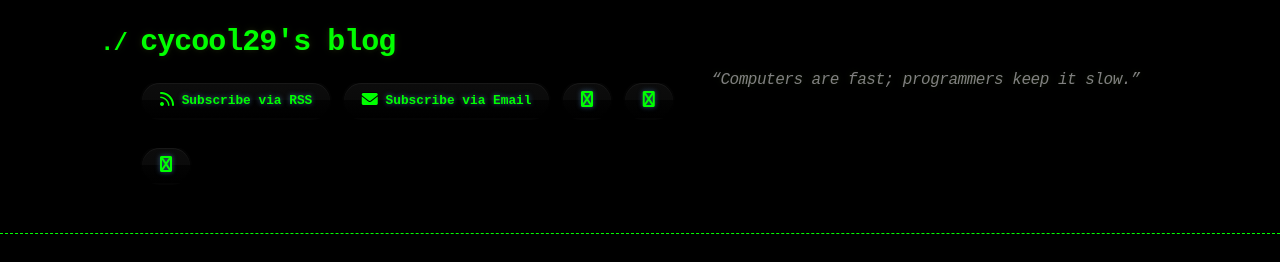
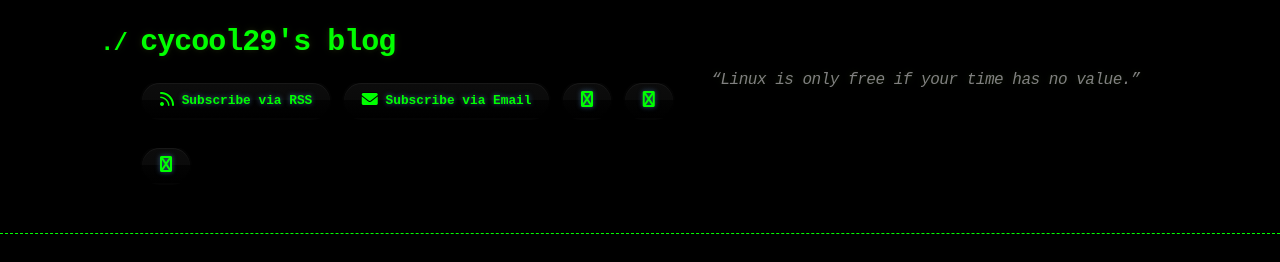
Before and after one commit to cycool29/cycool29.github.io, a Jekyll site: the page built from index.md, in a window 1280 px wide and 900 px high. Shown: the top 262 px of the window. Built offline with Jekyll 4.4.1, drawn with Linux system fonts in a browser that asks for light colours; a style sheet for code colours, icons or effects is not loaded.

Commit message:
Update quotes

```diff
--- a/_config.yml
+++ b/_config.yml
@@ -1,5 +1,5 @@
 title: cycool29's blog
-description: "“Computers are fast; programmers keep it slow.” "
+description: "“Linux is only free if your time has no value.” "
 bio: A high school student. Intermediate in Python, Git, Bash. Learning JavaScript. He/Him. "
 author: cycool29
 url: https://cycool29.github.io
```
